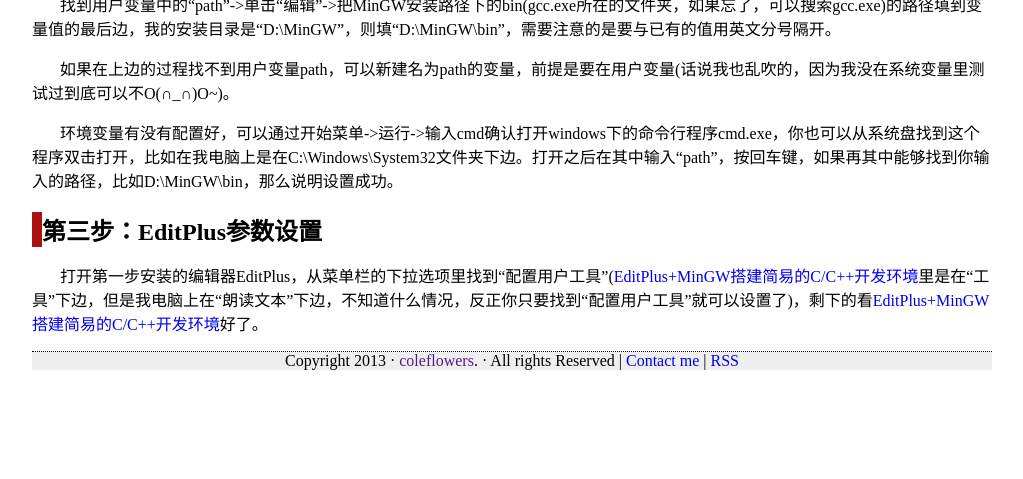
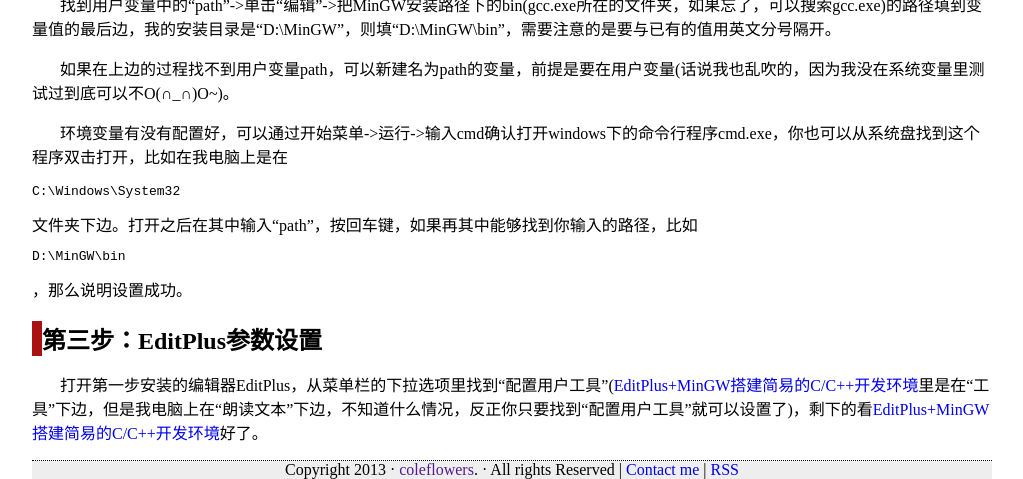
Before and after one commit to coleflowers/coleflowers.github.io, a Jekyll site: the page built from _posts/2013-07-31-EditPlus+MinGW-for-C++.html, in a window 1280 px wide and 900 px high, scrolled down 1299 px, cut to the strip 421-900 px from the top of the window. Shown: the whole strip, without its empty margins (128-1151 px from the left). Built offline with Jekyll 4.4.1, drawn with Linux system fonts in a browser that asks for light colours; comment, search, counter and statistics services are not loaded; before the commit the page ends 2090 px from its top, so only the background shows below that.

Commit message:
articles

```diff
--- a/_posts/2013-07-31-EditPlus+MinGW-for-C++.html
+++ b/_posts/2013-07-31-EditPlus+MinGW-for-C++.html
@@ -22,6 +22,6 @@
 <div><img src="/images/20130731130339.jpg" alt="环境变量;path" /></div>
 <p>找到用户变量中的“path”->单击“编辑”->把MinGW安装路径下的bin(gcc.exe所在的文件夹，如果忘了，可以搜索gcc.exe)的路径填到变量值的最后边，我的安装目录是“D:\MinGW”，则填“D:\MinGW\bin”，需要注意的是要与已有的值用英文分号隔开。</p>
 <p>如果在上边的过程找不到用户变量path，可以新建名为path的变量，前提是要在用户变量(话说我也乱吹的，因为我没在系统变量里测试过到底可以不O(∩_∩)O~)。</p>
-<p>环境变量有没有配置好，可以通过开始菜单->运行->输入cmd确认打开windows下的命令行程序cmd.exe，你也可以从系统盘找到这个程序双击打开，比如在我电脑上是在C:\Windows\System32文件夹下边。打开之后在其中输入“path”，按回车键，如果再其中能够找到你输入的路径，比如D:\MinGW\bin，那么说明设置成功。</p>
+<p>环境变量有没有配置好，可以通过开始菜单->运行->输入cmd确认打开windows下的命令行程序cmd.exe，你也可以从系统盘找到这个程序双击打开，比如在我电脑上是在<pre><code>C:\Windows\System32</code></pre>文件夹下边。打开之后在其中输入“path”，按回车键，如果再其中能够找到你输入的路径，比如<pre><code>D:\MinGW\bin</code></pre>，那么说明设置成功。</p>
 <h2>第三步：EditPlus参数设置</h2>
 <p>打开第一步安装的编辑器EditPlus，从菜单栏的下拉选项里找到“配置用户工具”(<a href="http://www.cnblogs.com/liuxianan/archive/2013/01/15/2861082.html" target="_blank">EditPlus+MinGW搭建简易的C/C++开发环境</a>里是在“工具”下边，但是我电脑上在“朗读文本”下边，不知道什么情况，反正你只要找到“配置用户工具”就可以设置了)，剩下的看<a href="http://www.cnblogs.com/liuxianan/archive/2013/01/15/2861082.html" target="_blank">EditPlus+MinGW搭建简易的C/C++开发环境</a>好了。</p>
```
